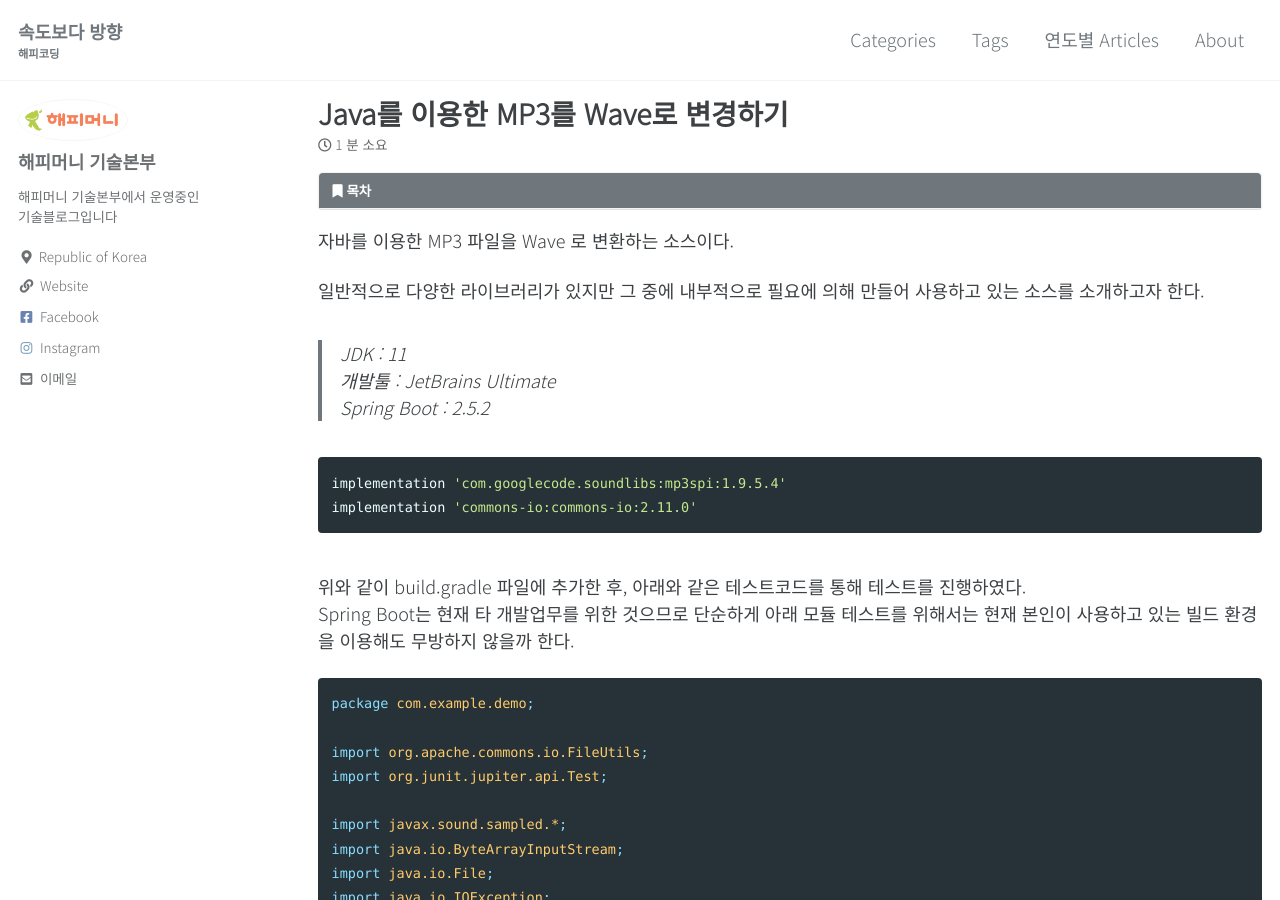
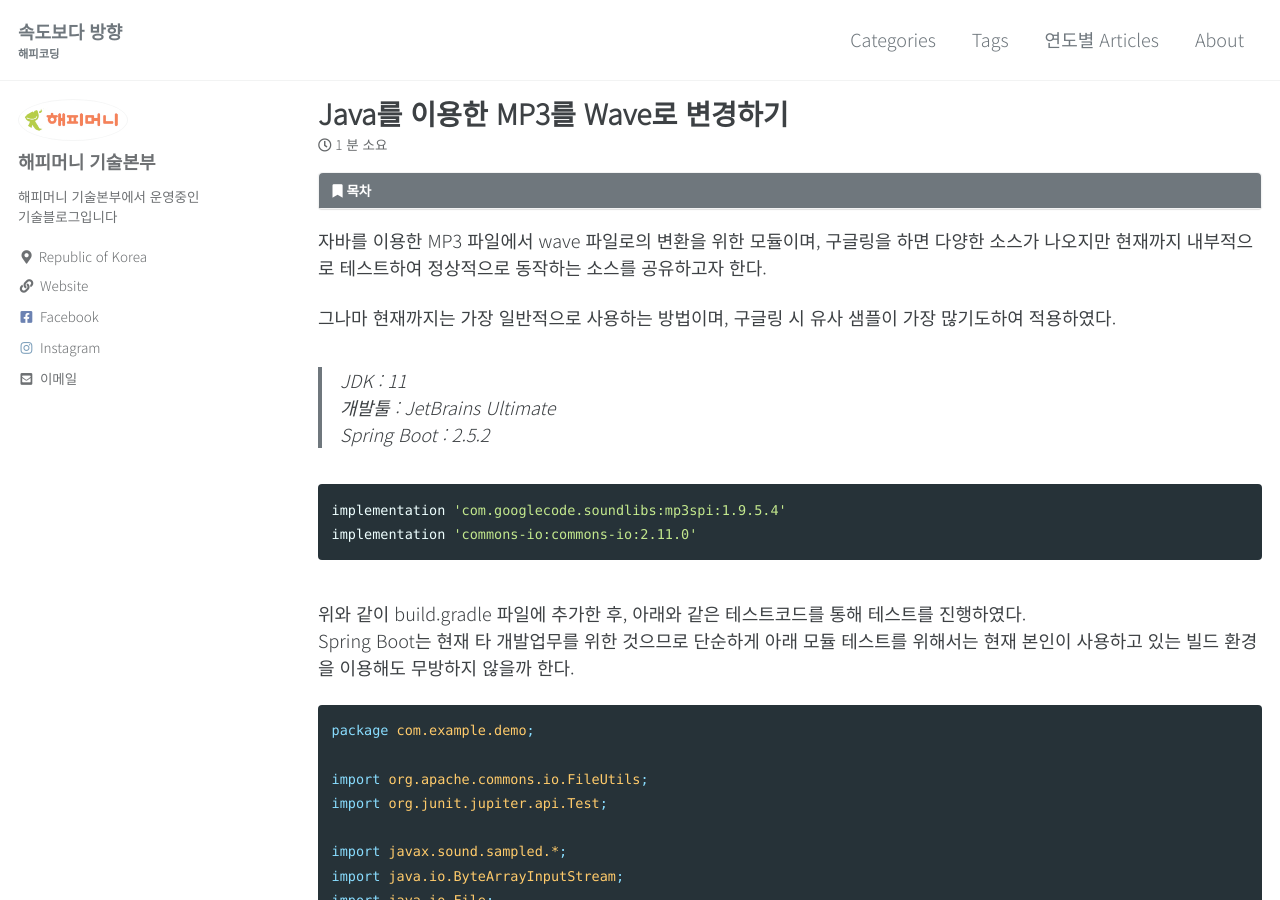
Before and after one commit to happymoney-tech/happymoney-tech.github.com, a Jekyll site: the page built from _posts/2021/2021-07-28-mp3convert.md, in a window 1280 px wide and 900 px high. Built offline with Jekyll 4.4.1, drawn with Linux system fonts in a browser that asks for light colours; cached includes are drawn as plain includes; comment, search, counter and statistics services are not loaded; some of the changed text lies outside the part shown.

Commit message:
내용수정

```diff
--- a/_posts/2021/2021-07-28-mp3convert.md
+++ b/_posts/2021/2021-07-28-mp3convert.md
@@ -14,10 +14,12 @@ toc: true
 toc_label: "목차"
 toc_icon: "bookmark"
 ---
-자바를 이용한 MP3 파일을 Wave 로 변환하는 소스이다.
+자바를 이용한 MP3 파일에서 wave 파일로의 변환을 위한 모듈이며,
+구글링을 하면 다양한 소스가 나오지만 현재까지 내부적으로 테스트하여 정상적으로
+동작하는 소스를 공유하고자 한다.
 
-일반적으로 다양한 라이브러리가 있지만 그 중에 내부적으로 필요에 의해
-만들어 사용하고 있는 소스를 소개하고자 한다.
+그나마 현재까지는 가장 일반적으로 사용하는 방법이며, 구글링 시 유사 샘플이 가장 많기도하여
+적용하였다.
 
 > JDK : 11<br>
 > 개발툴 : JetBrains Ultimate<br>
@@ -81,3 +83,6 @@ public class AudioConverter {
 
 테스트 시 정상적으로 파일 변환되며, 변환된 wave 파일 역시 별 이상없이 플레이어를
 통해 플레이 가능함을 확인하였다.
+
+물론 대용량 서비스이 경우 메모리 누수 문제 등 확인해야할 내용들이 많이 있을 수는 있으나
+현재 시점에서의 고려대상이 아니므로 배제하였다.
```
